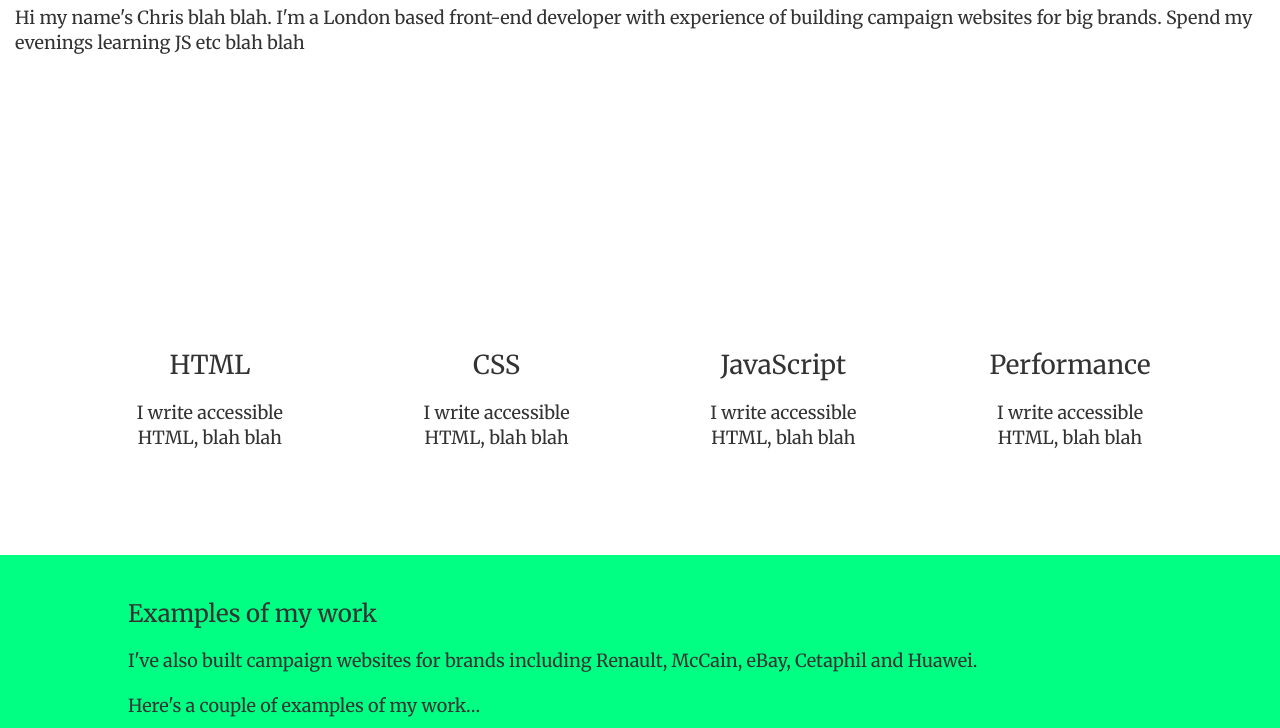
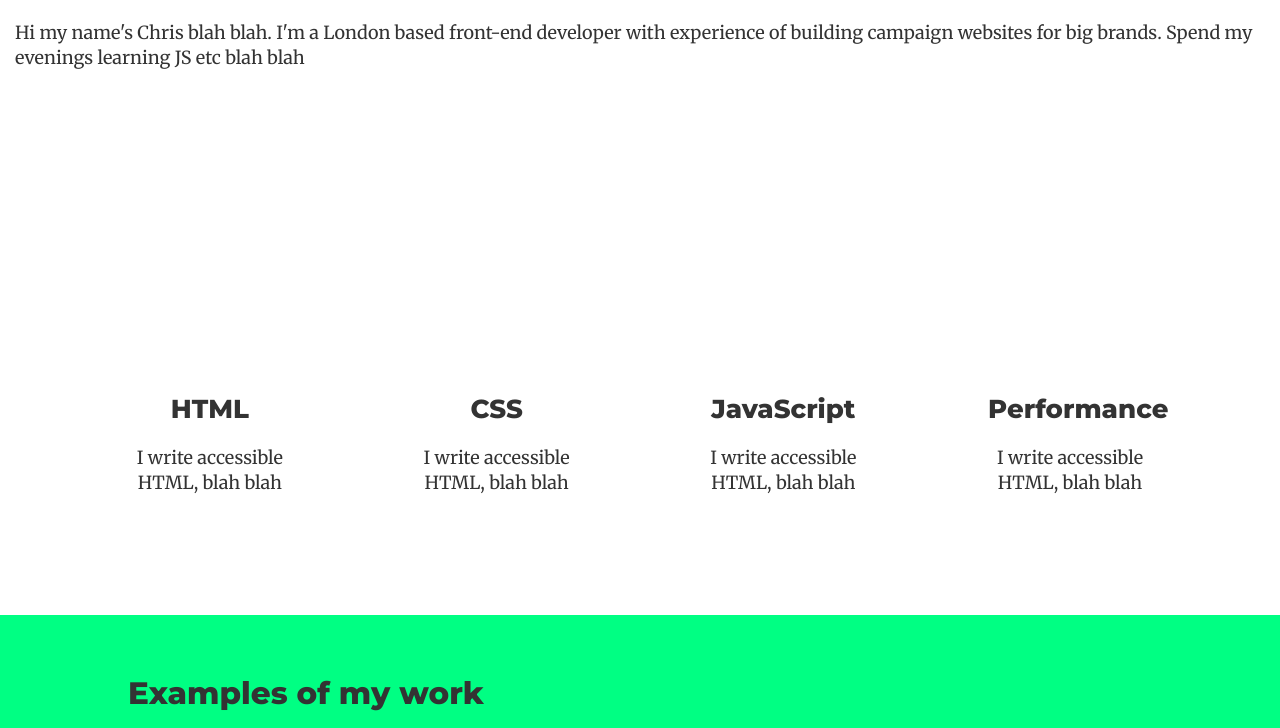
Before and after one commit to chrisonside/chris-reidy-portfolio, a website: page index.html in a window 1280 px wide. Shown: the part 680-1408 px from the top of the page. Drawn offline with nearby package versions, Linux system fonts and the light colour scheme; files that its build step writes are made by us from their sources.

Commit message:
Edit heading size. Add standard transition variable.

```diff
--- a/sass/global/_global.scss
+++ b/sass/global/_global.scss
@@ -53,7 +53,7 @@ body {
 **/
 
 section {
-	padding: $padding-small-screens*3 $padding-small-screens;
+	padding: $padding-small-screens*4 $padding-small-screens;
 }
 
 /**
@@ -78,6 +78,8 @@ h2 {
 	@include font-size(22);
 	@include line-height(29);
 	@extend %vertical-rhythm;
+	font-family: $font-title;
+	font-weight: $font-weight-extra-bold;
 	@include media(">=tablet") {
 		@include font-size(26);
 		@include line-height(31);
@@ -85,12 +87,14 @@ h2 {
 }
 
 h3 {
-	@include font-size(21);
-	@include line-height(25);
+	@include font-size(22);
+	@include line-height(29);
 	@extend %vertical-rhythm;
+	font-family: $font-title;
+	font-weight: $font-weight-extra-bold;
 	@include media(">=tablet") {
-		@include font-size(24);
-		@include line-height(28);
+		@include font-size(31);
+		@include line-height(36);
 	}
 }
 
@@ -98,6 +102,8 @@ h4 {
 	@include font-size(19);
 	@include line-height(23);
 	@extend %vertical-rhythm;
+	font-family: $font-title;
+	font-weight: $font-weight-extra-bold;
 	@include media(">=tablet") {
 		@include font-size(21);
 		@include line-height(25);
@@ -109,3 +115,11 @@ p {
 	@include line-height(25);
 	@extend %vertical-rhythm;
 }
+
+/**
+*
+* Transition effect
+*
+**/
+
+$standard-transition: all .3s ease-in-out;
```
